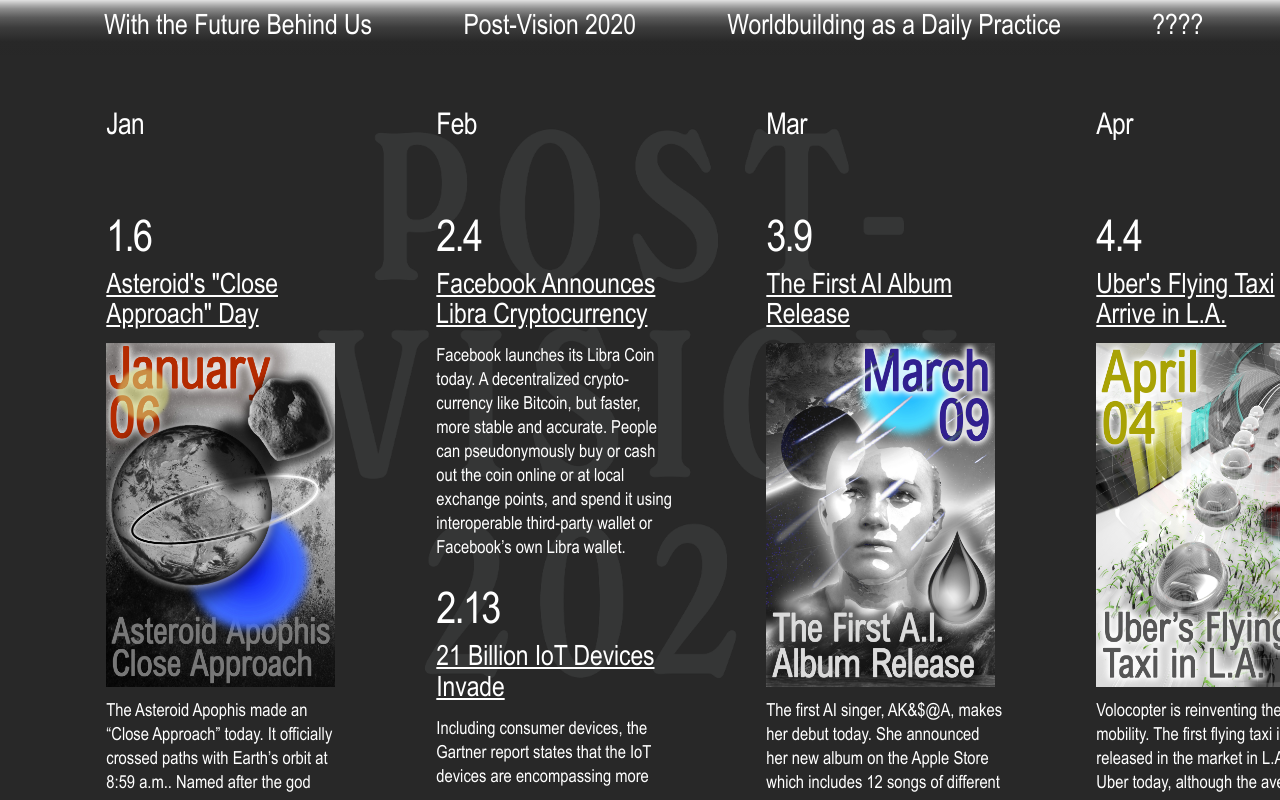
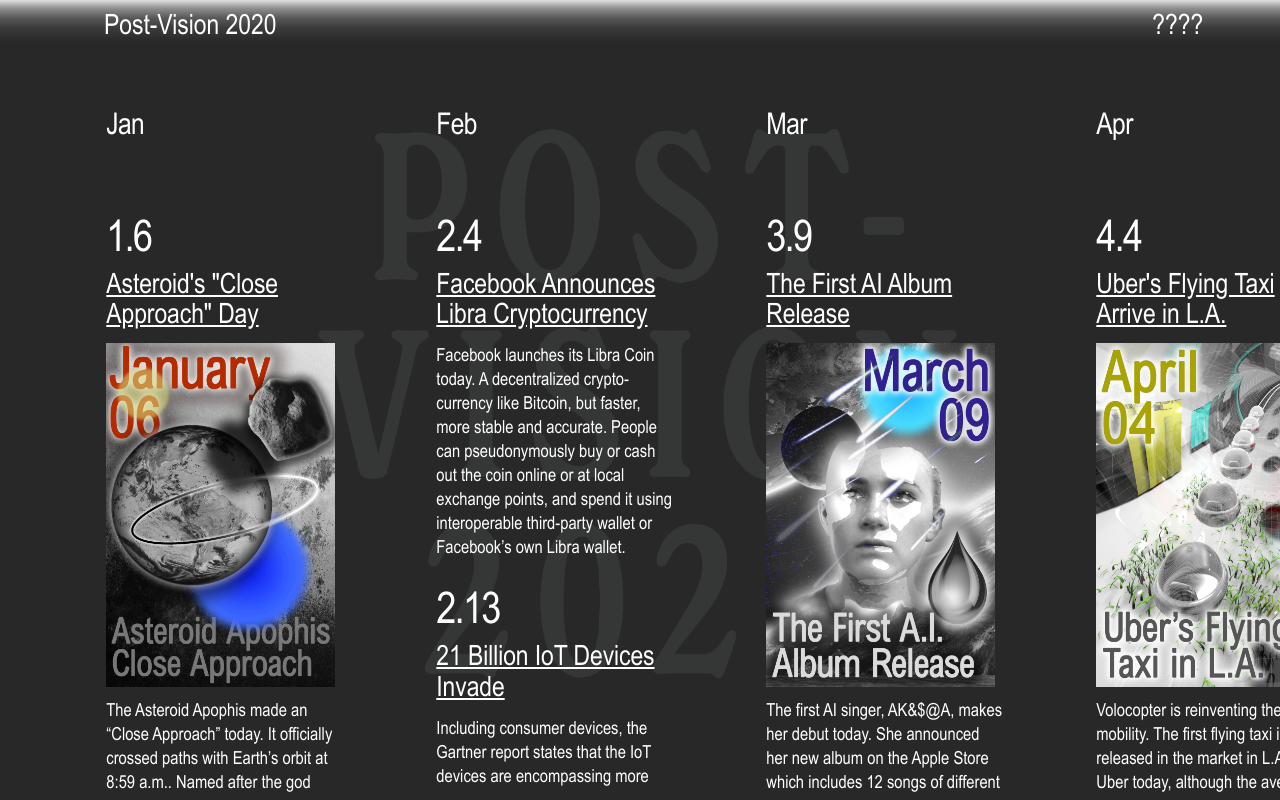
Before and after one commit to ningjingsun/niyasun.github.io, a plain HTML site: page postvision2020/calendar.html in a window 1280 px wide. Drawn offline with nearby package versions, Linux system fonts and the light colour scheme; a web font is replaced by a local one.

Commit message:
Update calendar.html

```diff
--- a/postvision2020/calendar.html
+++ b/postvision2020/calendar.html
@@ -129,9 +129,7 @@
     </head>
     <body><!--all the contents of an HTML document goes here-->
     	<div id=header>
-            <p class="headertext"><a href="calendar.html" class=headercss>With the Future Behind Us</a></p>
             <p class="headertext">Post-Vision 2020</p>
-            <p class="headertext"><a href="worldbuilding.html" class=headercss>Worldbuilding as a Daily Practice</a></p>
             <p class="headertext about">????</p>
     	</div>
     	<div id=content>
@@ -391,7 +389,6 @@
     			</div>
     		</div>
             <div class="collophon">
-                <p class="collophontext description"><i>This project is composed of three layers of narrative: ① an archive of people’s previous projection into the future of 2020 in the form of a calendar; ② a collection of people’s daily stories in the form of talismans/ritual objects in the face of a global crisis; ③ a short essay on worldbuilding strategies as a daily practice.</i></p>
                 <p class="collophontext description">2020 is a big year and the beginning of a new decade. This calendar below acts as an archive of people’s previous predictions about 2020. It aims to excavate and collect these predictions, projections, lost hopes and wishes that people made about 2020 before its actual arrival—some positive, some negative, but most of them unfulfilled due to the global pandemic—and weave them together into a parallel, fictitious narrative of the year.</p>
                 <p class="collophontext about cancel1"></p>
                 <p class="collophontext about cancel2"></p>
```
